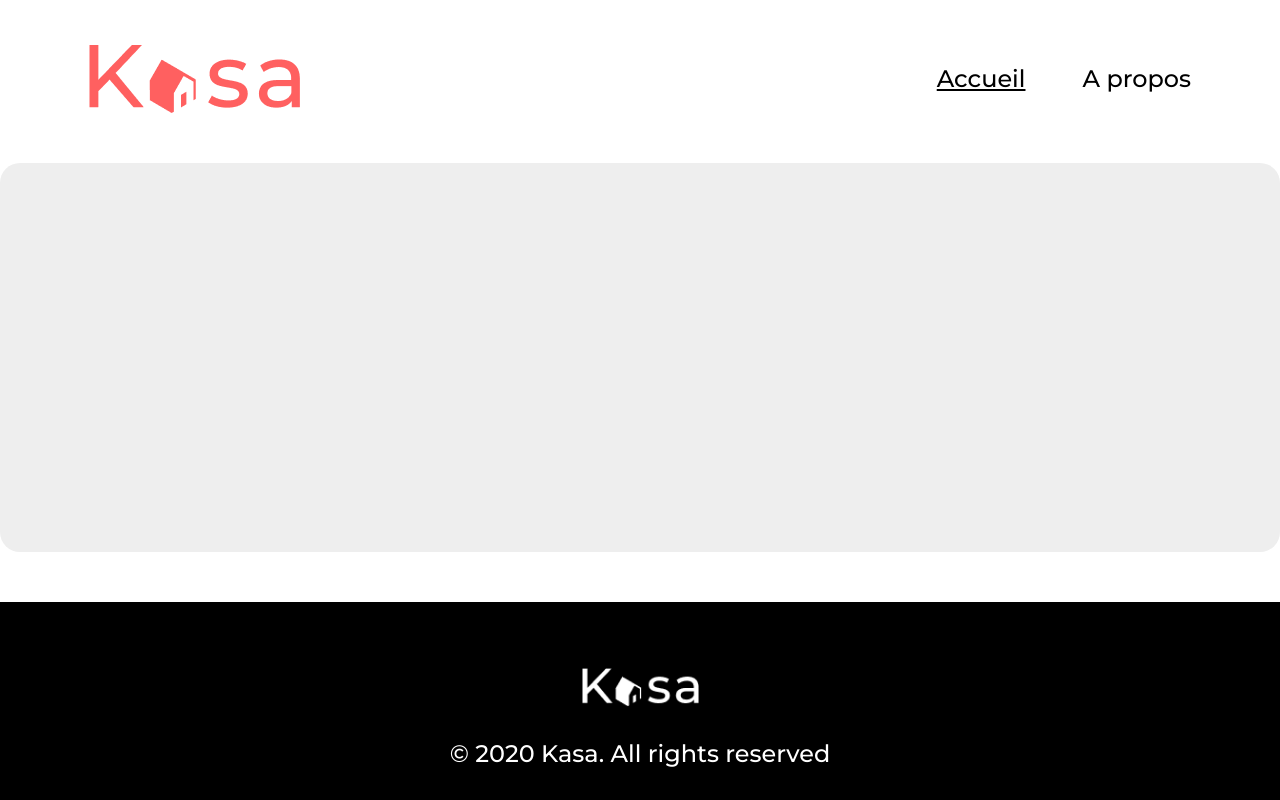
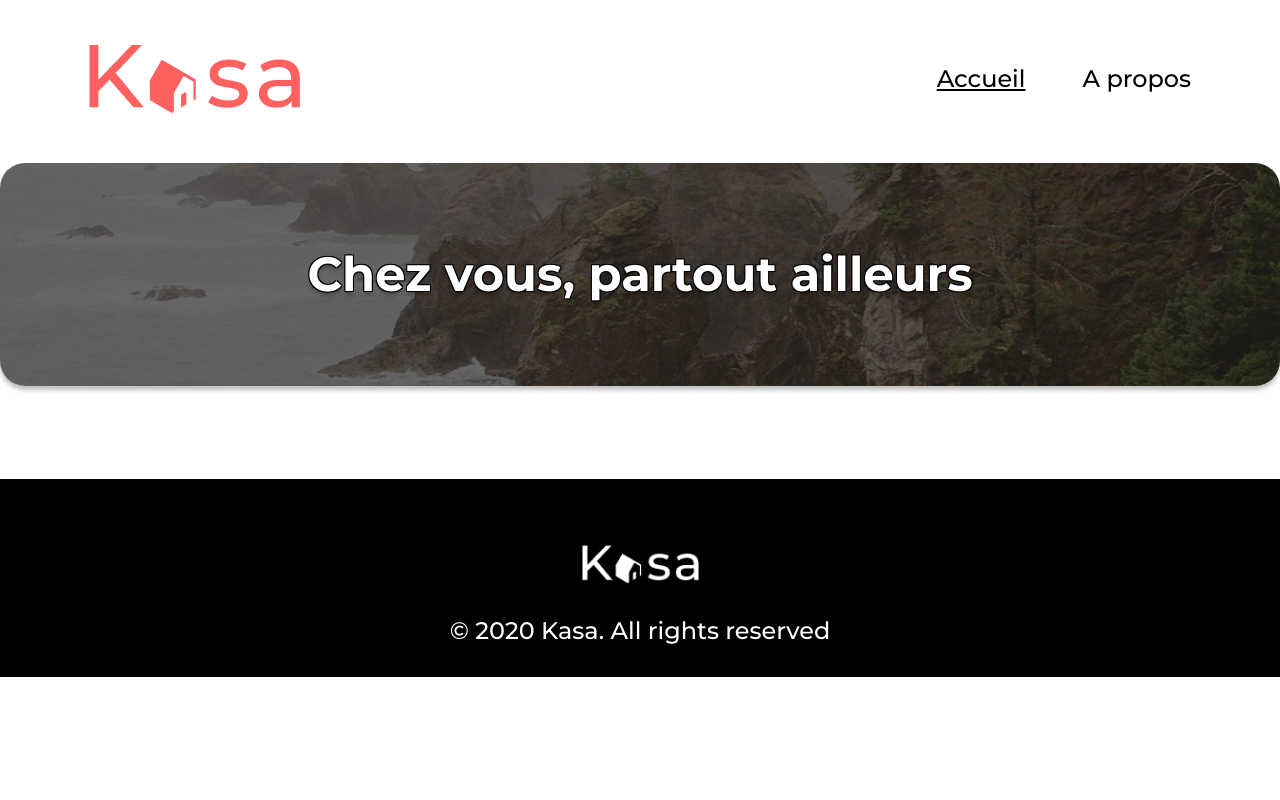
Before and after one commit to Drack0r/Kasa, a React (Vite) app: page / in a window 1280 px wide. Built offline with nearby package versions, Linux system fonts and the light colour scheme.

Commit message:
feat: implement hero section on homepage
- Add hero component with background image overlay
- Include main title 'Chez vous, partout ailleurs'
- Apply styling with gradient overlay and text effects

```diff
--- a/src/pages/Home.jsx
+++ b/src/pages/Home.jsx
@@ -1,11 +1,28 @@
 import Header from "../components/Header";
 import Footer from "../components/Footer";
+
+function Hero() {
+  return (
+    <section className="hero">
+      <span className="hero__text">Chez vous, partout ailleurs</span>
+    </section>
+  );
+}
+
+function Body() {
+  return (
+    <div className="body">
+      <Hero />
+    </div>
+  );
+}
 
 export default function Home() {
   return (
     <>
       <Header />
-      <div className="section-placeholder"></div>
+      {/* <div className="section-placeholder"></div> */}
+      <Body />
       <Footer />
     </>
   );
--- a/src/styles/abstracts/_variables.scss
+++ b/src/styles/abstracts/_variables.scss
@@ -4,3 +4,6 @@ $font-family-primary: "Montserrat", sans-serif;
 // Color
 $white: #ffffff;
 $black: #000000;
+
+// Box-shadow
+$box-shadow-primary: 0 4px 4px rgba($black, 0.25);
--- a/src/styles/main.scss
+++ b/src/styles/main.scss
@@ -6,3 +6,6 @@
 // Layout
 @use "./layout/header";
 @use "./layout/footer";
+
+// Pages
+@use "./pages/home";
--- /dev/null
+++ b/src/styles/pages/_home.scss
@@ -0,0 +1,26 @@
+@use "../abstracts/variables" as *;
+
+.body {
+  width: 100%;
+}
+
+.hero {
+  height: 223px;
+  width: 100%;
+  margin-bottom: 43px;
+  display: flex;
+  align-items: center;
+  justify-content: center;
+  background: linear-gradient(to bottom, rgba($black, 0.6), rgba($black, 0.6)),
+    center / cover url("/src/assets/backgrounds/hero-background.jpg");
+  border-radius: 25px;
+  box-shadow: $box-shadow-primary;
+}
+
+.hero__text {
+  font-size: 2.66rem;
+  font-weight: 700;
+  color: $white;
+  text-shadow: -1px -1px 0 $black, 1px -1px 0 $black, -1px 1px 0 $black,
+    1px 1px 0 $black, $box-shadow-primary;
+}
```
Also changed, not shown: src/assets/backgrounds/hero-background.jpg (added).
